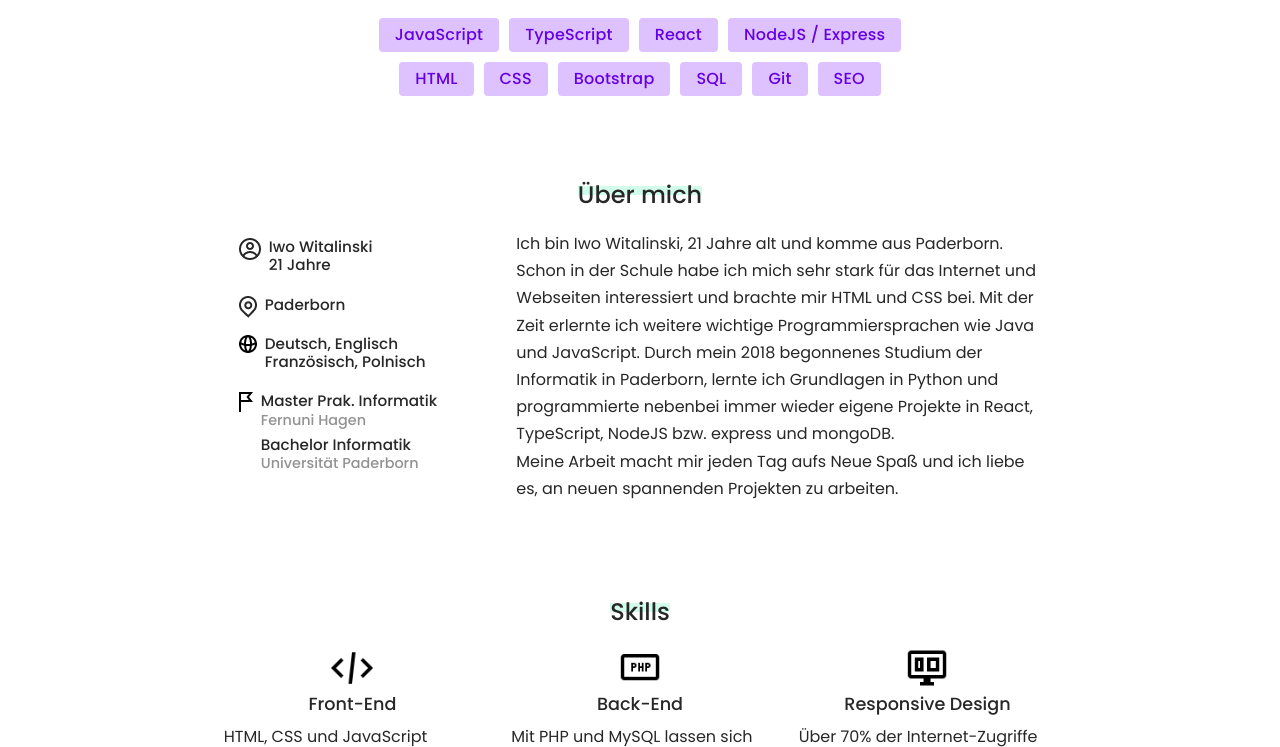
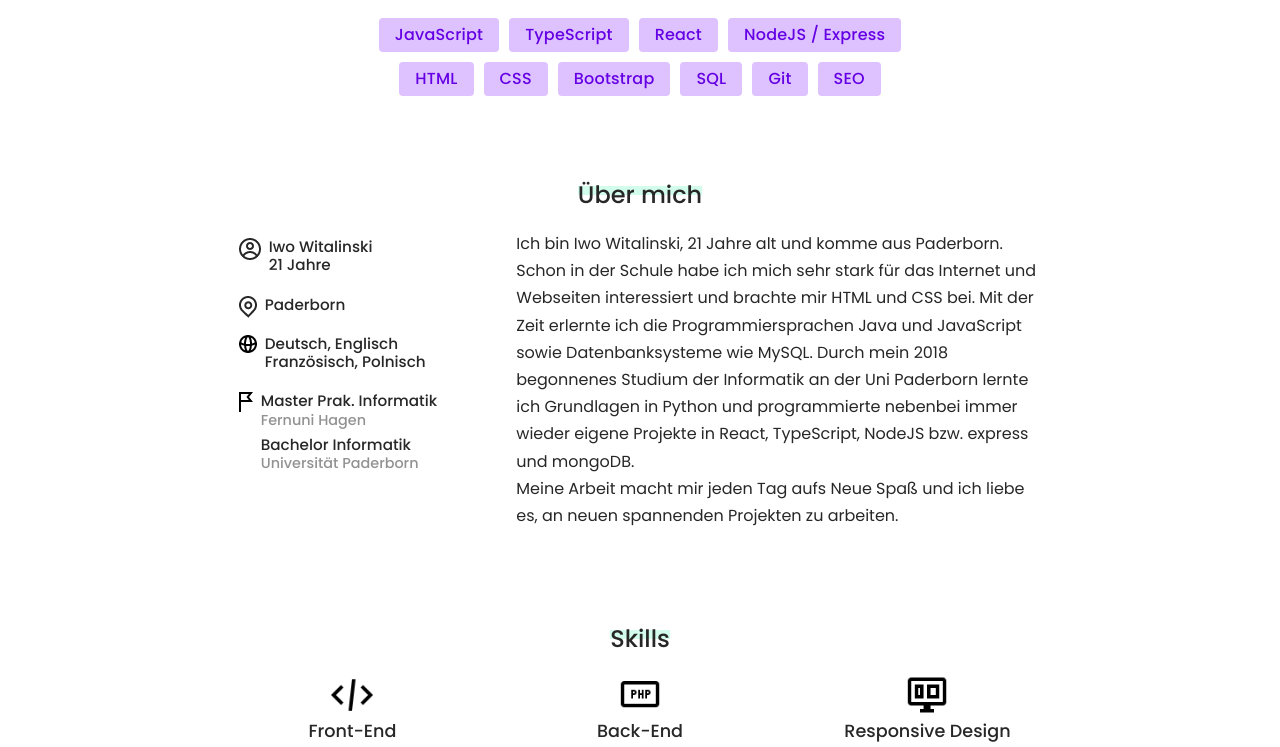
Before and after one commit to iwowiWebDev/iwowiWebDev.github.io, a website: page index.html in a window 1280 px wide. Shown: the part 324-1071 px from the top of the page. Drawn offline with nearby package versions, Linux system fonts and the light colour scheme.

Commit message:
Better description

```diff
--- a/index.html
+++ b/index.html
@@ -96,8 +96,8 @@
                     <p class="about_me_description col-md-8">Ich bin Iwo Witalinski, 21 Jahre alt und komme aus Paderborn.
                         Schon in der Schule habe ich mich sehr stark für das Internet und Webseiten
                         interessiert und brachte mir HTML und CSS bei. Mit der Zeit erlernte ich
-                        weitere wichtige Programmiersprachen wie Java und JavaScript.
-                        Durch mein 2018 begonnenes Studium der Informatik in Paderborn, lernte ich
+                        die Programmiersprachen Java und JavaScript sowie Datenbanksysteme wie MySQL.
+                        Durch mein 2018 begonnenes Studium der Informatik an der Uni Paderborn lernte ich
                         Grundlagen in Python und programmierte nebenbei immer wieder
                         eigene Projekte in React, TypeScript, NodeJS bzw. express und mongoDB. <br>
                         Meine Arbeit macht mir jeden Tag aufs Neue Spaß und ich liebe es, an neuen spannenden
```
